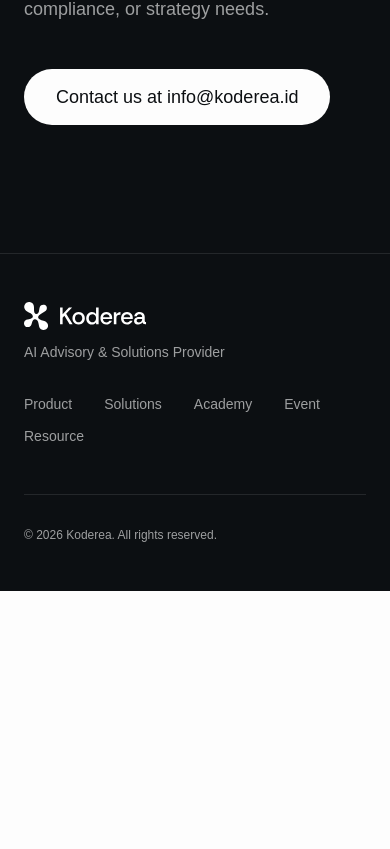
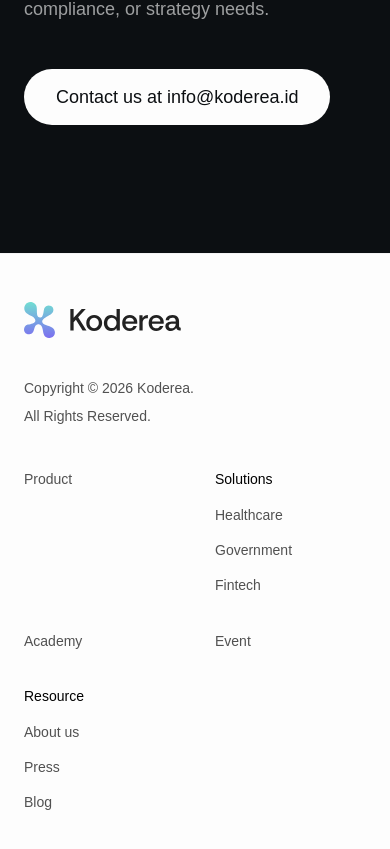
Before and after one commit to wildanniam/koderea, a Next.js app in the folder web/: page / in a window 390 px wide. Shown: the part 9316-10165 px from the top of the page. Before the commit the page ends 9907 px from the top, so only its background shows below. Built offline with nearby package versions, Linux system fonts and the light colour scheme; a web font is replaced by a local one.

Commit message:
feat: implement responsive figma footer

```diff
--- a/web/src/components/layout/Footer.tsx
+++ b/web/src/components/layout/Footer.tsx
@@ -1,45 +1,94 @@
-import React from "react";
 import Image from "next/image";
 import Link from "next/link";
 
-export function Footer() {
-  const navigation = [
+const solutions = [
+  { href: "/solutions/healthcare", label: "Healthcare" },
+  { href: "/solutions/government", label: "Government" },
+  { href: "/solutions/fintech", label: "Fintech" },
+] as const;
+
+const resources = [
+  { href: "/resources/about", label: "About us" },
+  { href: "/resources/press", label: "Press" },
+  { href: "/resources/blog", label: "Blog" },
+] as const;
+
+const primaryLinks = [
   { href: "/product", label: "Product" },
-    { href: "/solutions/healthcare", label: "Solutions" },
   { href: "/academy", label: "Academy" },
   { href: "/events", label: "Event" },
-    { href: "/resources/about", label: "Resource" },
-  ];
+] as const;
 
+const linkClass =
+  "relative inline-block w-fit self-start text-[#515151] transition-colors duration-200 after:absolute after:inset-x-0 after:-bottom-1 after:h-px after:origin-left after:scale-x-0 after:bg-[#515151] after:transition-transform after:duration-200 hover:text-[#010101] hover:after:scale-x-100 focus-visible:rounded-sm focus-visible:text-[#010101] focus-visible:outline-2 focus-visible:outline-offset-4 focus-visible:outline-slate-700";
+
+function FooterGroup({
+  label,
+  links,
+}: {
+  label: string;
+  links: ReadonlyArray<{ href: string; label: string }>;
+}) {
   return (
-    <footer className="bg-foreground text-white/60 py-12 px-6 md:px-12 lg:px-24 border-t border-white/10">
-      <div className="max-w-6xl mx-auto flex flex-col md:flex-row justify-between items-start md:items-center gap-8">
-        <div>
-          <Image
-            src="/brand/logo-koderea.svg"
-            alt="Koderea"
-            width={123}
-            height={28}
-            className="mb-3 h-7 w-auto brightness-0 invert"
-          />
-          <p className="text-sm">AI Advisory & Solutions Provider</p>
-        </div>
-
-        <nav aria-label="Footer navigation">
-          <ul className="flex flex-wrap gap-x-8 gap-y-3 text-sm font-medium">
-            {navigation.map((item) => (
-              <li key={item.href}>
-                <Link href={item.href} className="hover:text-white transition-colors focus-visible:outline-2 focus-visible:outline-offset-4 focus-visible:outline-white">
-                  {item.label}
+    <div className="flex min-w-[90px] flex-col gap-5">
+      <p className="font-medium leading-[1.1] text-[#010101]">{label}</p>
+      <ul className="flex flex-col gap-5 text-[#515151]">
+        {links.map((link) => (
+          <li key={link.href}>
+            <Link href={link.href} className={linkClass}>
+              {link.label}
             </Link>
           </li>
         ))}
       </ul>
-        </nav>
+    </div>
+  );
+}
+
+export function Footer() {
+  return (
+    <footer className="border-t border-[#F3F3F4] bg-[#FDFDFD] px-6 pb-10 pt-12 text-sm leading-[1.1] md:px-10 md:pb-4 md:pt-[60px]">
+      <div className="mx-auto flex max-w-[1360px] flex-col gap-12 md:min-h-[100px] md:flex-row md:items-end md:justify-between md:gap-10">
+        <div className="flex shrink-0 flex-col items-start gap-[43px]">
+          <Link
+            href="/"
+            aria-label="Koderea home"
+            className="rounded-sm focus-visible:outline-2 focus-visible:outline-offset-4 focus-visible:outline-slate-700"
+          >
+            <Image
+              src="/brand/logo-koderea.svg"
+              alt="Koderea"
+              width={158}
+              height={36}
+              className="block"
+            />
+          </Link>
+
+          <div className="flex flex-col gap-3 leading-[1.1] text-[#515151]">
+            <p>Copyright © 2026 Koderea.</p>
+            <p>All Rights Reserved.</p>
+          </div>
         </div>
 
-      <div className="max-w-6xl mx-auto mt-12 pt-8 border-t border-white/10 text-xs">
-        <p>© {new Date().getFullYear()} Koderea. All rights reserved.</p>
+        <nav aria-label="Footer navigation" className="w-full md:w-auto">
+          <div className="grid grid-cols-2 gap-x-10 gap-y-10 sm:grid-cols-3 md:flex md:items-start md:gap-[60px]">
+            <Link href={primaryLinks[0].href} className={`${linkClass} font-medium text-[#010101]`}>
+              {primaryLinks[0].label}
+            </Link>
+
+            <FooterGroup label="Solutions" links={solutions} />
+
+            <Link href={primaryLinks[1].href} className={`${linkClass} font-medium text-[#010101]`}>
+              {primaryLinks[1].label}
+            </Link>
+
+            <Link href={primaryLinks[2].href} className={`${linkClass} font-medium text-[#010101]`}>
+              {primaryLinks[2].label}
+            </Link>
+
+            <FooterGroup label="Resource" links={resources} />
+          </div>
+        </nav>
       </div>
     </footer>
   );
```
Lines whose indentation alone changed are shown as unchanged.
